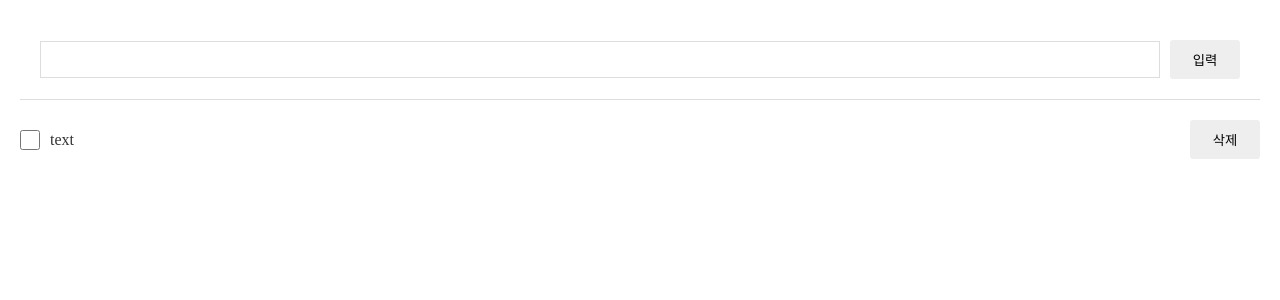
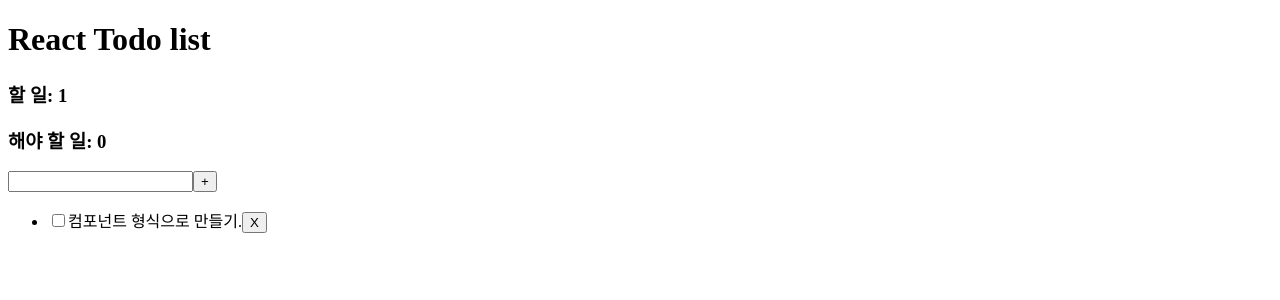
Before and after one commit to lovebox0310/20200218_todolist, a React (Create React App) app: page / in a window 1280 px wide. Shown: the top 300 px of the page. Built offline with nearby package versions, Linux system fonts and the light colour scheme.

Commit message:
App5.js 컴포넌트 형식 구조 추가.

```diff
--- /dev/null
+++ b/src/App5.js
@@ -0,0 +1,106 @@
+import React, { useRef, useState } from 'react'
+
+const Title = ({ todoList }) => {
+  const doing = todoList.filter((t) => t.state === 'doing').length
+  const done = todoList.filter((t) => t.state === 'done').length
+  return (
+    <>
+      <h1>React Todo list</h1>
+      <h3>할 일: {doing}</h3>
+      <h3>해야 할 일: {done}</h3>
+    </>
+  )
+}
+
+const Form = ({ onAdd, inputRef }) => {
+  const onKeyDownEnter = (e) => {
+    if (e.key !== 'Enter') {
+      return
+    }
+    onAdd()
+  }
+  return (
+    <>
+      <input type="text" ref={inputRef} onKeyDown={onKeyDownEnter} />
+      <input type="button" onClick={onAdd} value="+" />
+    </>
+  )
+}
+
+const List = ({ todoList, onChangeState, onDelete }) => {
+  const getTodoListUi = () => {
+    if (todoList && todoList.length < 1) {
+      return <></>
+    }
+
+    return todoList.map((t) => (
+      <li key={t.id}>
+        <input
+          type="checkbox"
+          data-id={t.id}
+          defaultChecked={t.state === 'done'}
+          onChange={onChangeState}
+        />
+        {t.todo}
+        <input type="button" data-id={t.id} value="X" onClick={onDelete} />
+      </li>
+    ))
+  }
+  const todoListUi = getTodoListUi(todoList)
+  return (
+    <>
+      <ul>{todoListUi}</ul>
+    </>
+  )
+}
+
+const App5 = () => {
+  const inputRef = useRef()
+  const [todoList, setTodoList] = useState([
+    { id: 0, todo: '컴포넌트 형식으로 만들기.', state: 'doing' },
+  ])
+  const onAdd = (e) => {
+    if (!inputRef.current.value) {
+      return
+    }
+    const nextTodoId = todoList.length
+      ? todoList[todoList.length - 1].id + 1
+      : 0
+    const todo = inputRef.current.value
+
+    setTodoList((todoList) => [
+      ...todoList,
+      { id: nextTodoId, todo: todo, state: 'doing' },
+    ])
+    inputRef.current.value = ''
+  }
+  const onChangeState = (e) => {
+    const targetTodoId = Number(e.target.dataset.id)
+    const changedTodoList = todoList.map((t) =>
+      t.id === targetTodoId
+        ? t.state === 'doing'
+          ? { ...t, state: 'done' }
+          : { ...t, state: 'doing' }
+        : t
+    )
+    setTodoList(changedTodoList)
+  }
+  const onDelete = (e) => {
+    const targetTodoId = Number(e.target.dataset.id)
+    const changedTodoList = todoList.filter((t) => t.id !== targetTodoId)
+    setTodoList(changedTodoList)
+  }
+  return (
+    <>
+      <Title todoList={todoList} />
+      <Form onAdd={onAdd} inputRef={inputRef} />
+      <List
+        todoList={todoList}
+        onChangeState={onChangeState}
+        onDelete={onDelete}
+      />
+    </>
+  )
+}
+
+export default App5
--- a/src/index.js
+++ b/src/index.js
@@ -1,11 +1,11 @@
 import React from 'react'
 import ReactDOM from 'react-dom'
-import App4 from './App4'
+import App5 from './App5'
 
 ReactDOM.render(
 
   <React.StrictMode>
-    <App4 />
+    <App5 />
   </React.StrictMode>,
   document.getElementById('root')
 )
```
